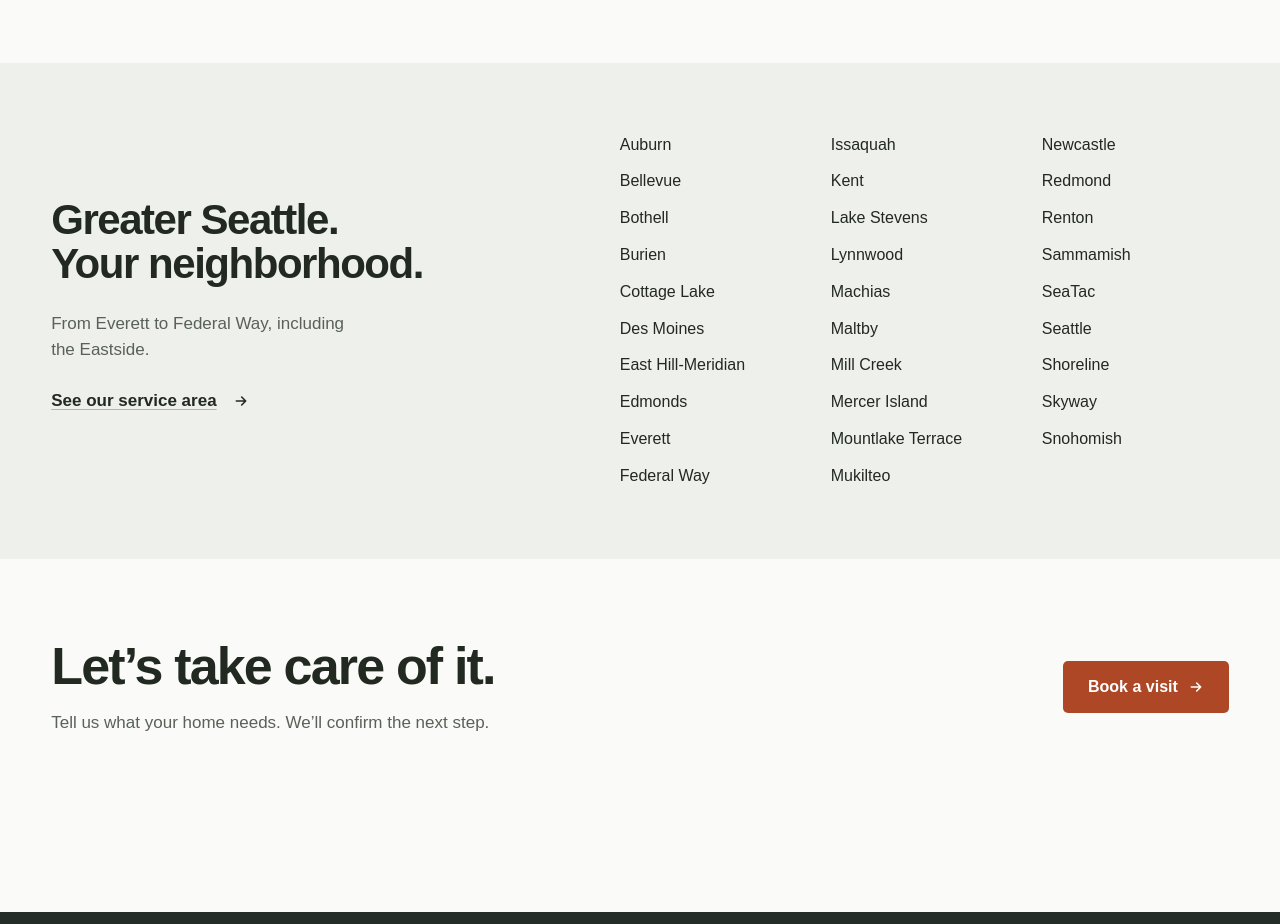
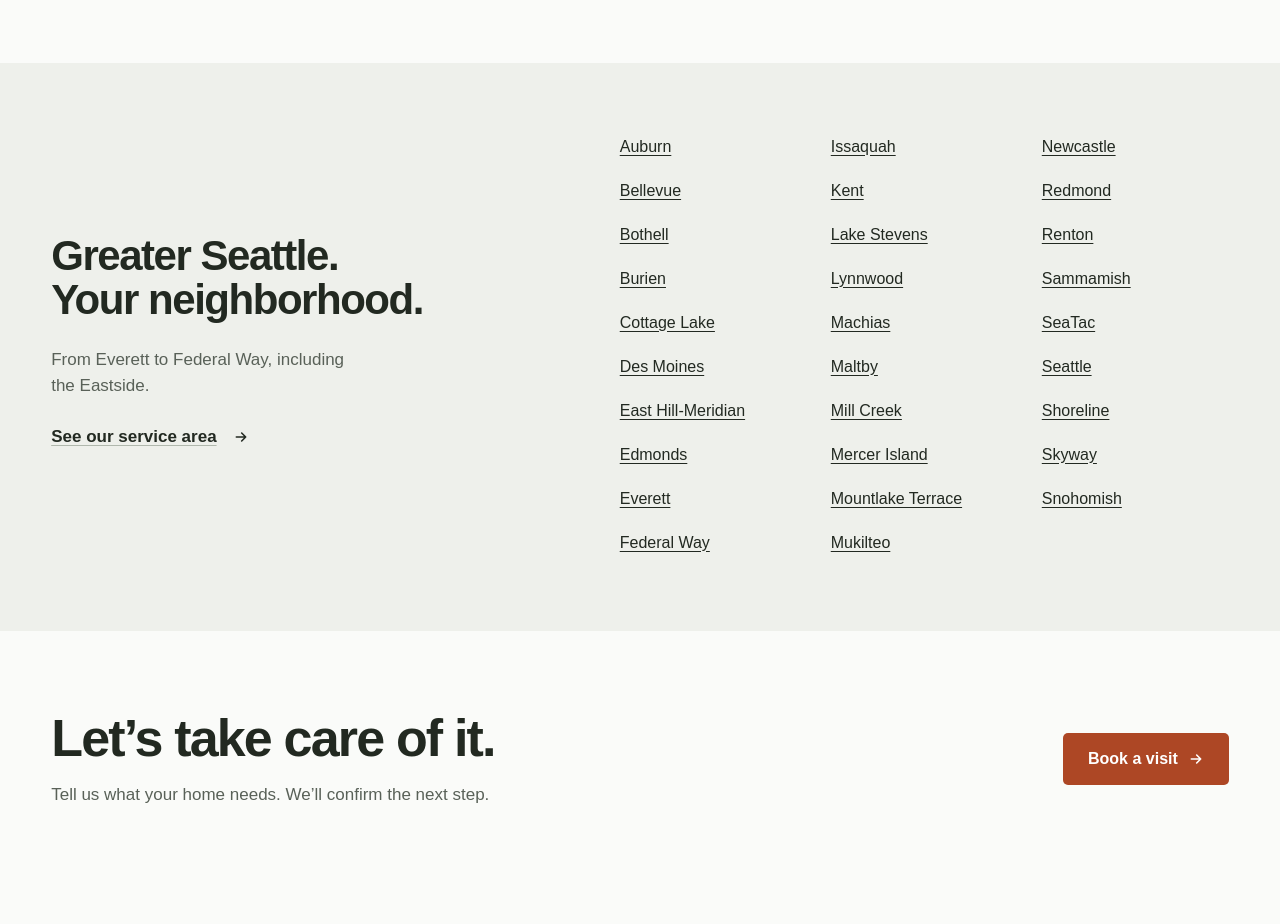
Before and after one commit to jdanene/DrPlumbing, a React (Vite) app: page / in a window 1280 px wide. Shown: the part 5100-6024 px from the top of the page. Built offline with nearby package versions, Linux system fonts and the light colour scheme; a web font is replaced by a local one.

Commit message:
fix: link homepage cities to their service-area pages

```diff
--- a/src/HomePage.tsx
+++ b/src/HomePage.tsx
@@ -1,5 +1,6 @@
 import { routeHref } from "./sitePaths";
-import { CITIES, PLUMBING_LICENSE, SERVICES } from "./content";
+import { PLUMBING_LICENSE, SERVICES } from "./content";
+import { CITY_PAGES } from "./cities";
 import { Arrow } from "./SiteContent";
 import { PHOTOS } from "./projectPhotos";
 import ProjectPhoto from "./ProjectPhoto";
@@ -88,7 +89,7 @@ export default function HomePage() {
         <div className="home-question-list">{QUESTIONS.map(([question, answer]) => <details key={question}><summary>{question}<span className="disclosure-mark" aria-hidden="true" /></summary><div className="answer"><p>{answer}</p></div></details>)}</div>
       </section>
 
-      <section className="home-area" id="home-area"><div className="wrap area-layout"><div><h2>Greater Seattle.<br />Your neighborhood.</h2><p>From Everett to Federal Way, including the Eastside.</p><a className="text-link" href={routeHref("areas")}>See our service area <Arrow /></a></div><ul>{CITIES.map(city => <li key={city}>{city}</li>)}</ul></div></section>
+      <section className="home-area" id="home-area"><div className="wrap area-layout"><div><h2>Greater Seattle.<br />Your neighborhood.</h2><p>From Everett to Federal Way, including the Eastside.</p><a className="text-link" href={routeHref("areas")}>See our service area <Arrow /></a></div><ul>{CITY_PAGES.map(city => <li key={city.slug}><a href={routeHref(`areas/${city.slug}`)}>{city.name}</a></li>)}</ul></div></section>
 
       <section className="home-close wrap">
         <div>
--- a/src/redesign.css
+++ b/src/redesign.css
@@ -185,7 +185,9 @@ details[open] .disclosure-mark::after { transform: rotate(0deg); }
 .area-layout h2 { font-size: 42px; margin-bottom: 24px; }
 .area-layout p { color: var(--muted); margin-bottom: 16px; max-width: 34ch; }
 .area-layout ul { list-style: none; margin: 0; padding: 0; columns: 3; column-gap: 24px; font-size: 16px; }
-.area-layout li { padding-block: 6px; break-inside: avoid; }
+.area-layout li { break-inside: avoid; }
+.area-layout li a { display: block; min-height: 44px; padding-block: 8px; text-decoration: underline; text-underline-offset: .2em; }
+.area-layout li a:hover { color: var(--accent-ink); }
 .home-close { padding-block: 80px; display: flex; justify-content: space-between; gap: 32px; align-items: center; }
 .home-close h2 { font-size: 52px; margin-bottom: 16px; }
 .home-close p { color: var(--muted); }
```
